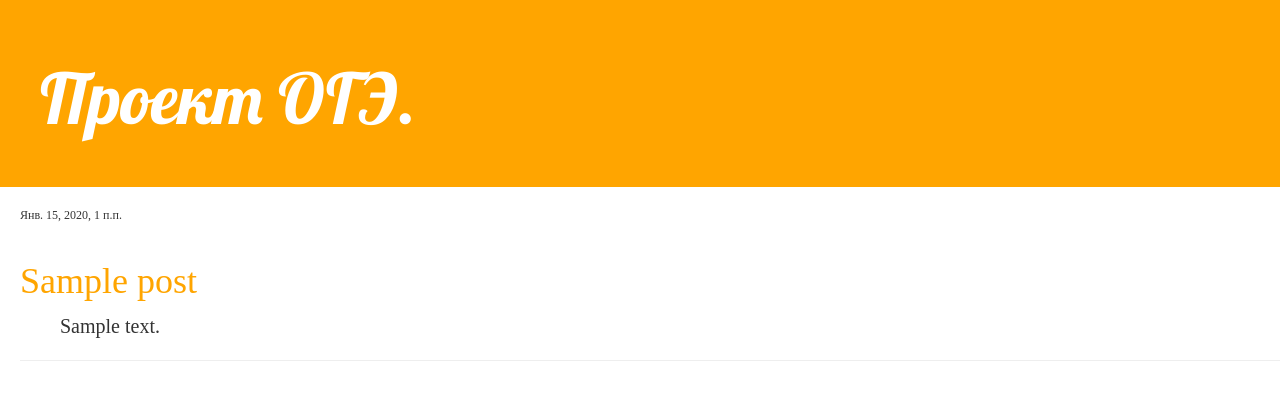
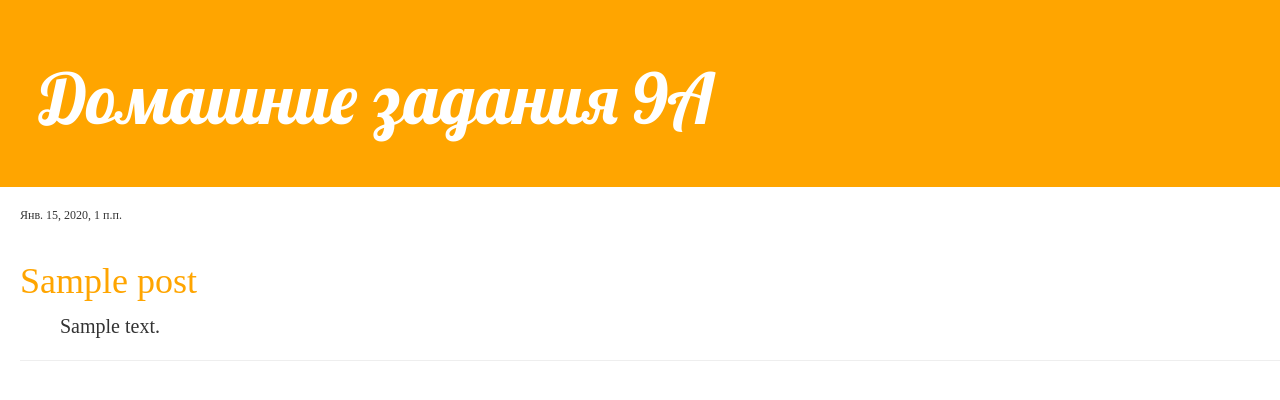
Before and after one commit to JolyIrsb/my-first-blog, a Django app: page / in a window 1280 px wide. Shown: the top 400 px of the page. Run offline with Django 3.2, Linux system fonts and the light colour scheme; tables that the repository leaves empty hold one stand-in row (values such as "Sample post"); some libraries are stand-ins or nearby versions.

Commit message:
Update base.html

```diff
--- a/blog/templates/blog/base.html
+++ b/blog/templates/blog/base.html
@@ -1,7 +1,7 @@
 {% load static %}
 <html>
     <head>
-        <title>IRSBY BLOGTESTSITE</title>
+        <title>ДЗ 9А МБОУСОШ 45</title>
         <link rel="stylesheet" href="//maxcdn.bootstrapcdn.com/bootstrap/3.2.0/css/bootstrap.min.css">
         <link rel="stylesheet" href="//maxcdn.bootstrapcdn.com/bootstrap/3.2.0/css/bootstrap-theme.min.css">
         <link href="https://fonts.googleapis.com/css?family=Lobster&subset=latin,cyrillic" rel="stylesheet" type="text/css">
@@ -43,7 +43,7 @@
     </head>
     <body>
         <div id="title">
-            <h1><a href="/">Проект ОГЭ.</a></h1>
+            <h1><a href="/">Домашние задания 9А</a></h1>
         </div>
 <div id="content">
     <div id="row">
```
